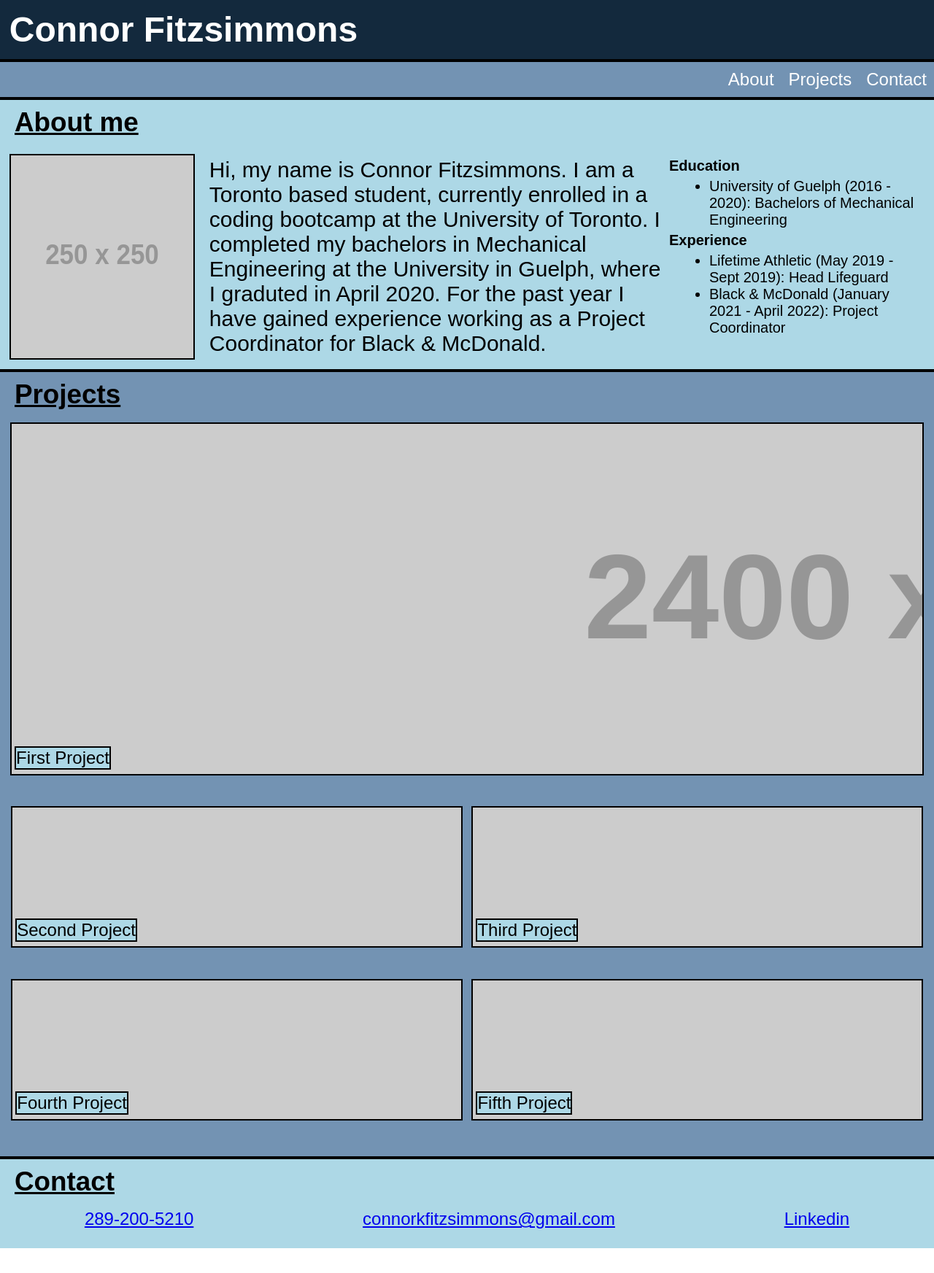
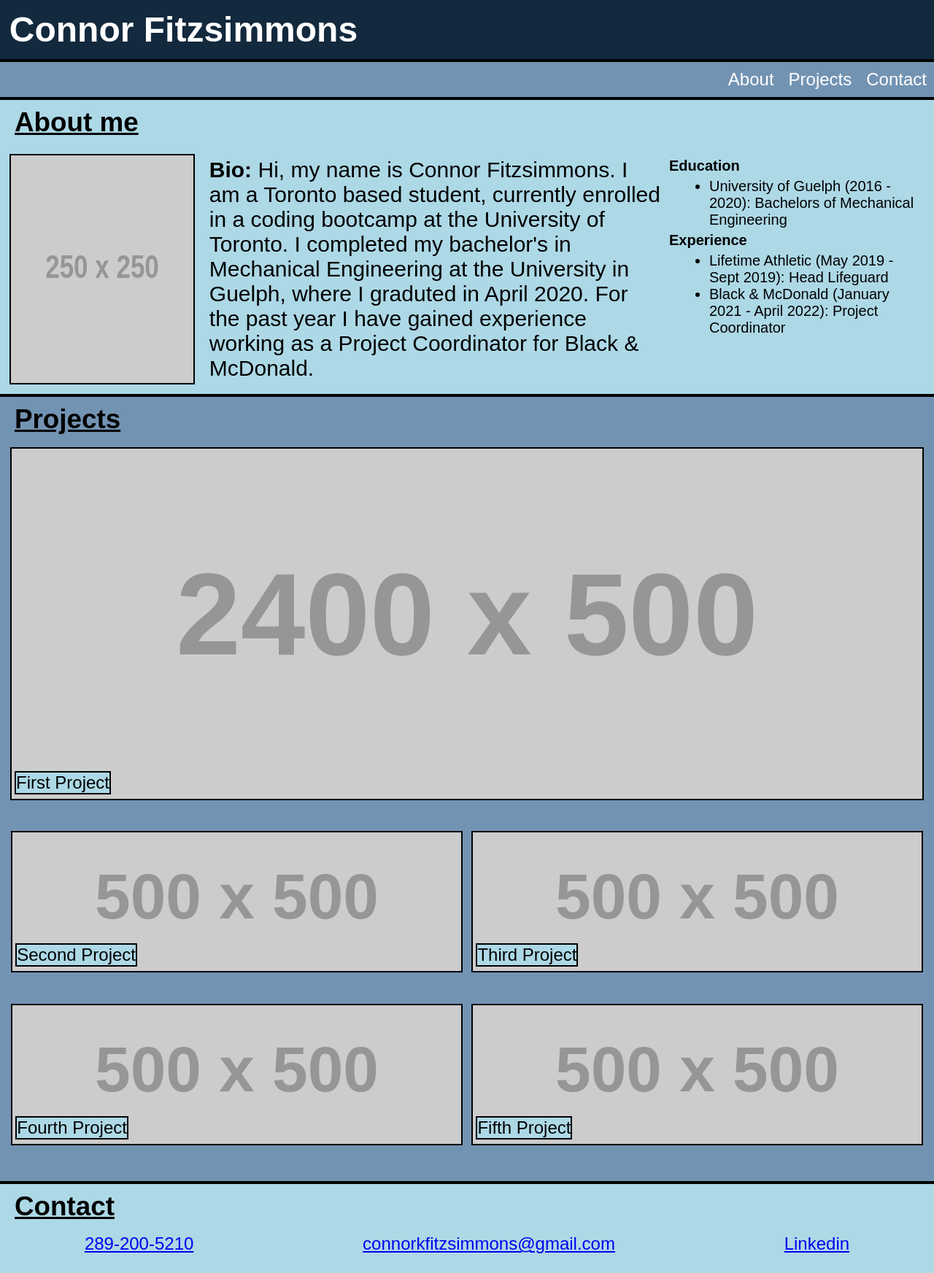
Before and after one commit to connor-kfitz/HTML-CSS-Portfolio, a plain HTML site: page index.html in a window 1280 px wide. Shown: the whole page at 73% size. Before the commit the page ends 1711 px from the top, so only its background shows below. Drawn offline with Linux system fonts and the light colour scheme; placeholder pictures from the web are drawn by us.

Commit message:
Updated project images layout and file structure

```diff
--- a/Develop/Assets/style.css
+++ b/Assets/style.css
@@ -1,3 +1,4 @@
+/* Styling Entire Page */
 * {
     font-family: Arial;
     margin: 0;
@@ -5,8 +6,7 @@
 }
 
 /* Header of Website */
-
-header h1{
+#Title-Heading{
     align-items: center;
     padding: 1%;
     background-color: #13293d;
@@ -33,13 +33,12 @@ nav a:after{
     margin: 10px;
 }
 
-/* Main Style */
+/* Styling for Main */
 section {
     font-size: 150%;
 }
 
-/* About Me Section*/
-
+/* About Me Styling*/
 #About-Heading {
     background-color: lightblue;
     font-size: 230%;
@@ -48,15 +47,15 @@ section {
     text-decoration: underline;
 }
 
-.About img{
-    border: 2px solid black;
-}
-
 .About {
     display: flex;
     background-color: lightblue;
     padding: 20px;
     padding: 1%;
+}
+
+.About img{
+    border: 2px solid black;
 }
 
 .Text {
@@ -84,10 +83,7 @@ section {
     padding: 5px;
 }
 
-/* main section.About img {
-} */
-
-/* Projects Section */
+/* Projects Styling */
 
 #Projects-Heading {
     background-color: #7393B3;
@@ -112,6 +108,8 @@ section {
     width: 23.5%;
     margin: 0.5%;
     background-image: url("https://via.placeholder.com/500x500") ;
+    background-size: cover;
+    background-position: center;
     text-decoration: none;
 }
 
@@ -120,8 +118,9 @@ section {
     background-image: url("https://via.placeholder.com/2400x500") ;
 }
 
-.Project-Card:active {
-    background-image:url("https://via.placeholder.com/100"); ;
+.Project-Card:hover {
+    position: relative;
+    bottom: 10px;
 }
 
 .Project-Card header {
@@ -134,6 +133,7 @@ section {
     bottom: 6px;
 }
 
+/* Projects Styling for Different Screen Sizes */
 @media screen and (max-width: 2454px) {
     .Project-Card {
       width: 48%;
@@ -151,8 +151,7 @@ section {
     }
 }
 
-/* Contact Section */
-
+/* Contact Styling */
 #Contact-Heading {
     background-color: lightblue;
     font-size: 230%;
--- a/Develop/index.html
+++ b/index.html
@@ -12,7 +12,7 @@
 <body>
 
     <header>
-        <h1>Connor Fitzsimmons</h1>
+        <h1 id = "Title-Heading">Connor Fitzsimmons</h1>
         <nav>
             <a href="#About-Heading">About</a>
             <a href="#Projects-Heading">Projects</a>
@@ -22,12 +22,13 @@
 
     <main>
 
+        <header>
         <h1 id = "About-Heading">About me</h1>
+        </header>
         <section class = "About">
             <img src="https://via.placeholder.com/250" alt="Profile Picture">
-
             <section class = "Text">
-                <p>Hi, my name is Connor Fitzsimmons.  I am a Toronto based student, currently enrolled in a coding bootcamp at the University of Toronto.  I completed my bachelors in Mechanical Engineering at the University in Guelph, where I graduted in April 2020.  For the past year I have gained experience working as a Project Coordinator for Black & McDonald.</p>
+                <p><strong>Bio:</strong>  Hi, my name is Connor Fitzsimmons.  I am a Toronto based student, currently enrolled in a coding bootcamp at the University of Toronto.  I completed my bachelor's in Mechanical Engineering at the University in Guelph, where I graduted in April 2020.  For the past year I have gained experience working as a Project Coordinator for Black & McDonald.</p>
             </section>
 
             <section class = "Education">
@@ -41,14 +42,12 @@
                             <li>Black & McDonald (January 2021 - April 2022): Project Coordinator</li>
                         </ul>
             </section>
-
-
         </section>
 
+        <header>
         <h1 id = "Projects-Heading">Projects</h1>
+        </header>
         <section class = "Projects">
-
-
                 <a href="#" class = "Project-Card First">
                     <header>First Project</header>
                 </a>
@@ -70,14 +69,14 @@
                 </a>
         </section>
 
+        <header>
         <h1 id ="Contact-Heading">Contact</h1>
+        </header>
         <section class = "Contact">
             <a href="#">289-200-5210</a>
             <a href="#">connorkfitzsimmons@gmail.com</a>
             <a href="https://www.linkedin.com/in/connor-fitzsimmons-70158abb/" target="_blank">Linkedin</a>
         </section>
-
     </main>
-
 </body>
 </html>
```
Also changed, not shown: 1 other file.
